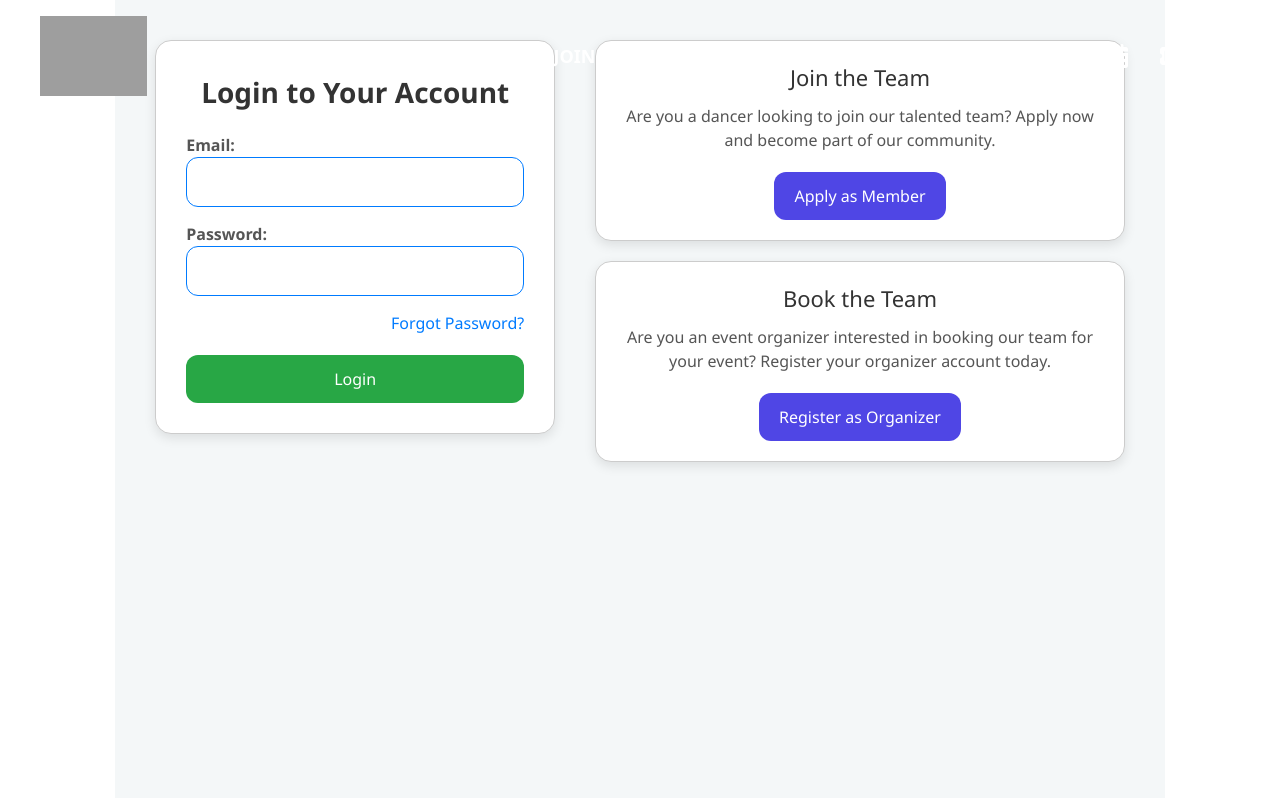
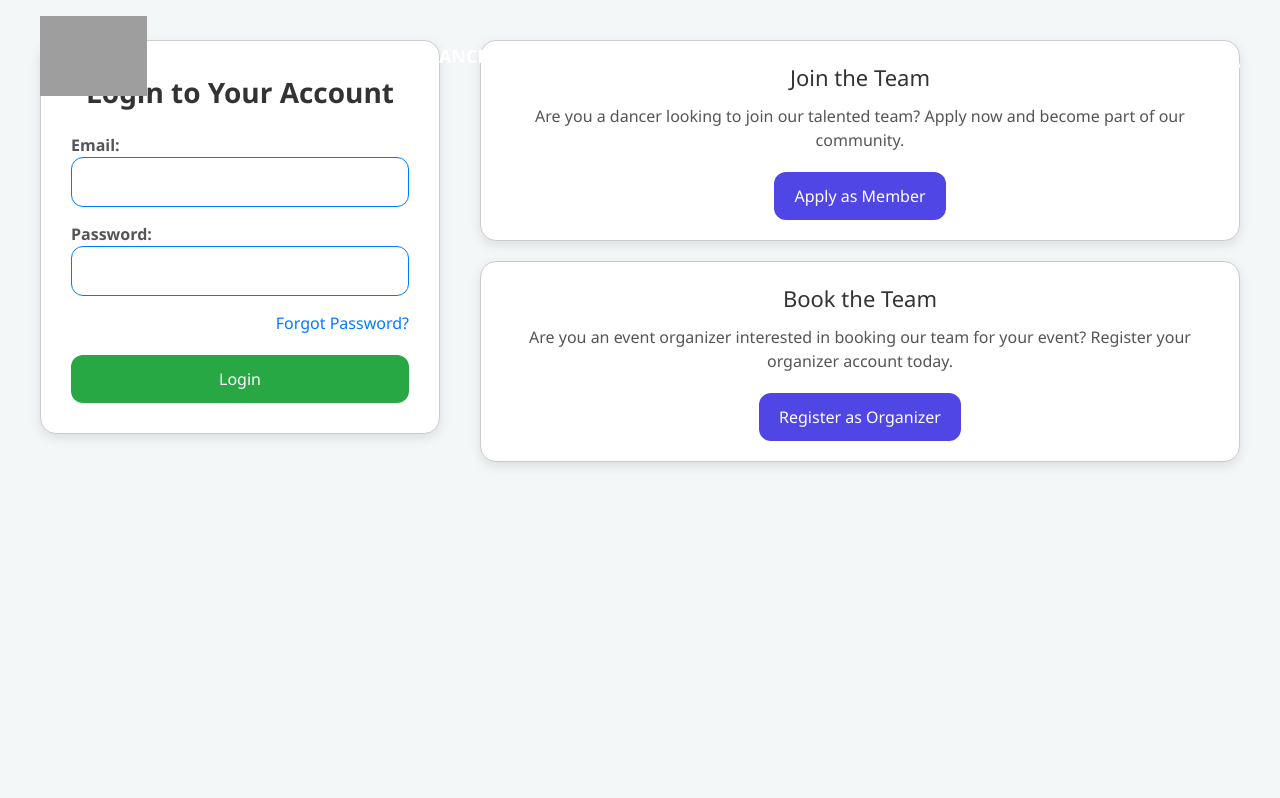
Before and after one commit to SYNCODE-SLIIT/project-diamonds, a React (Vite) app in the folder frontend/: page /login in a window 1280 px wide. Shown: the top 798 px of the page. Built offline with nearby package versions, Linux system fonts and the light colour scheme; grey boxes are pictures that could not be loaded.

Commit message:
fixed app.jsx issue and padding issue

```diff
--- a/frontend/index.html
+++ b/frontend/index.html
@@ -2,7 +2,7 @@
 <html lang="en">
   <head>
     <meta charset="UTF-8" />
-    <link rel="icon" type="image/svg+xml" href="src/assets/logo.jpeg" />
+    <link rel="icon" type="image/svg+xml" href="src/assets/logos/logo.jpeg" />
     <meta name="viewport" content="width=device-width, initial-scale=1.0" />
     <title>Team Diamonds</title>
   </head>
--- a/frontend/src/App.jsx
+++ b/frontend/src/App.jsx
@@ -33,12 +33,12 @@ import { Toaster } from 'react-hot-toast';
 
 import AdminLayout from './components/layout/AdminLayout';
 import UserProvider from './context/userContext';
-import FinancialDashboard from './components/FinancialDashboard';
+// import FinancialDashboard from './components/FinancialDashboard';
 
 
 const App = () => {
   return (
-    <div className='px-4 sm:px-[5vw] md:px-[7vw] lg:px-[9vw]'>
+    <div >
       <UserProvider>
 
 
@@ -72,7 +72,7 @@ const App = () => {
           <Route element={<AdminLayout />}>
             <Route path='/admin/applications' element={<AdminApplicationsList />} />
             <Route path='/admin/applications/:id' element={<AdminApplicationDetails />} />
-            <Route path='/financial' element={<FinancialDashboard />} />
+            {/* <Route path='/financial' element={<FinancialDashboard />} /> */}
           </Route>
 
           </Routes>
```
